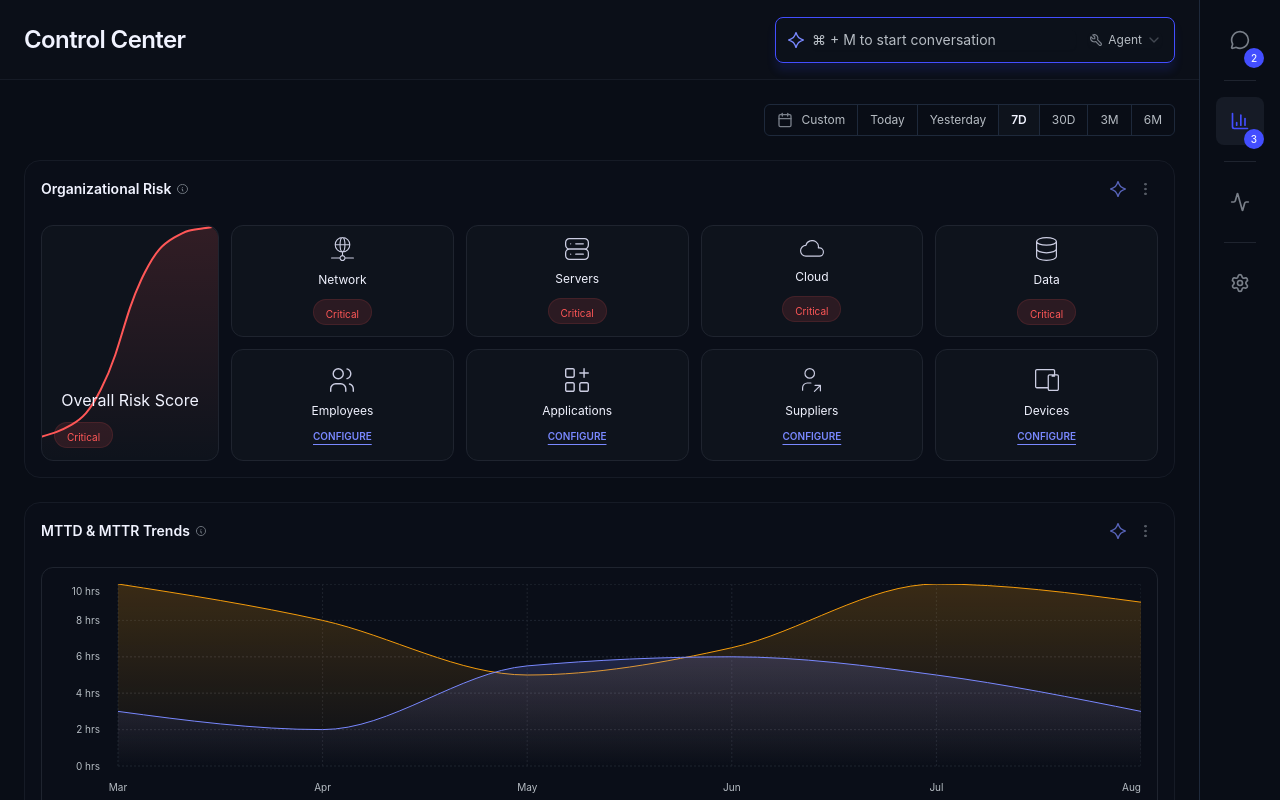
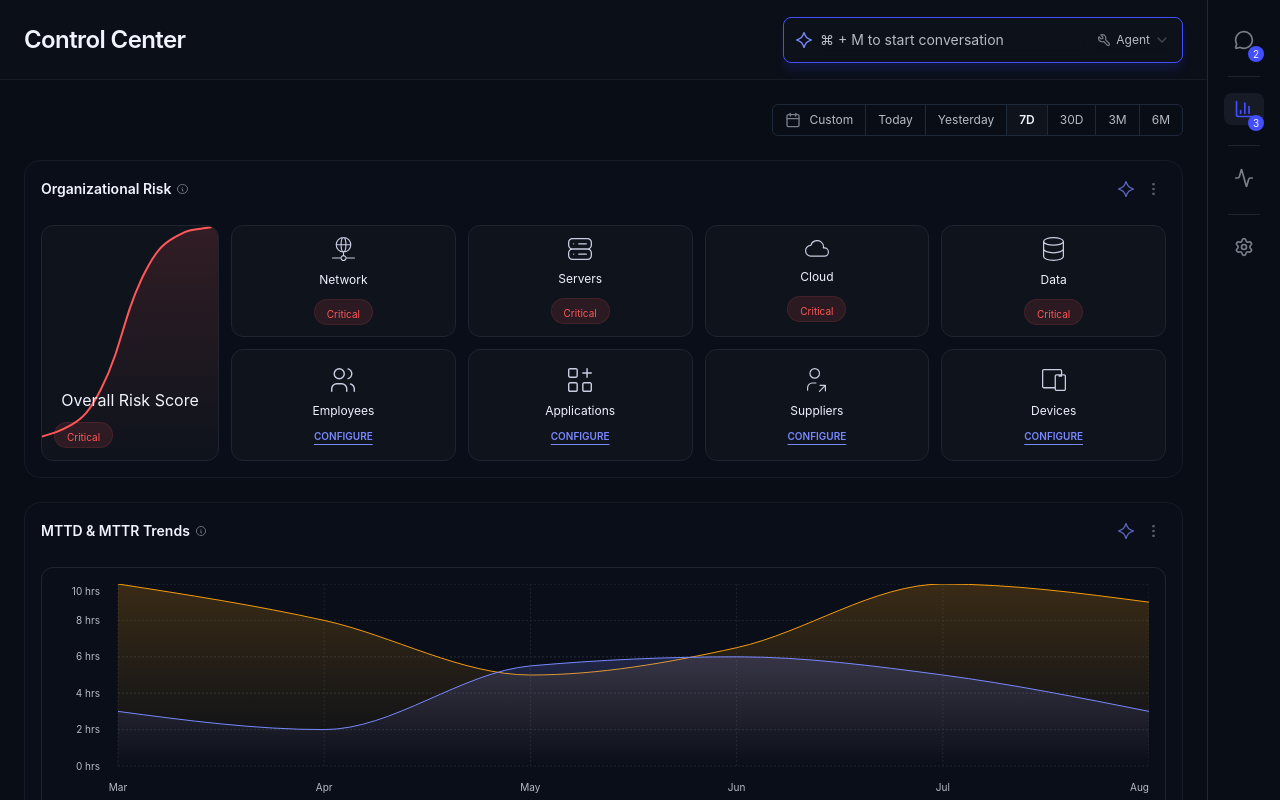
Before and after one commit to abdulmajeed33/react-trial, a React (Vite) app: page / in a window 1280 px wide. Shown: the top 800 px of the page. Built offline with nearby package versions, Linux system fonts and the light colour scheme.

Commit message:
Refactor RightPanel component to improve layout and spacing, enhancing visual consistency. Updated padding, alignment, and badge size for better user experience.

```diff
--- a/src/components/layout/RightPanel.tsx
+++ b/src/components/layout/RightPanel.tsx
@@ -9,15 +9,15 @@ const rightPanelItems = [
 
 export function RightPanel() {
   return (
-    <aside className="bg-background-dark-neutral-neutral border-l border-dark-neutral-three flex flex-col p-4">
+    <aside className="bg-background-dark-neutral-neutral border-l border-dark-neutral-three flex flex-col px-4 py-6 gap-64">
       {/* Top Items */}
-      <div className="space-y-4">
+      <div className="flex flex-col items-center gap-4">
         {rightPanelItems.map((item) => {
           const IconComponent = item.icon;
           return (
-            <div key={item.name} className="relative">
+            <div key={item.name} className="relative flex flex-col items-center gap-1">
               <button
-                className={`relative w-12 h-12 rounded-lg flex items-center justify-center transition-colors ${
+                className={`relative flex items-center justify-center transition-colors p-1 rounded-lg w-10 h-8 ${
                   item.active
                     ? 'bg-background-dark-neutral-three text-icon-dark-primary-active'
                     : 'text-icon-dark-neutral-neutral hover:text-icon-dark-neutral-active hover:bg-background-dark-neutral-three'
@@ -25,14 +25,14 @@ export function RightPanel() {
               >
                 <IconComponent className="w-5 h-5" />
                 {item.badge && (
-                  <div className="absolute -bottom-1 -right-0 w-5 h-5 bg-button-primary-default rounded-full flex items-center justify-center z-10">
-                    <span className="text-neutral-white text-extra-small font-medium">{item.badge}</span>
+                  <div className="absolute bg-button-primary-default rounded-full flex items-center justify-center z-10 w-4 h-4 -right-0 -bottom-1.5">
+                    <span className="text-neutral-white text-extra-small">{item.badge}</span>
                   </div>
                 )}
               </button>
               {/* Separator Line */}
               {item.name !== 'AI Settings' && (
-                <div className="w-8 h-px bg-border-dark-neutral-neutral mx-auto mt-4"></div>
+                <div className="bg-border-dark-neutral-neutral w-8 h-px mt-4" />
               )}
             </div>
           );
```
